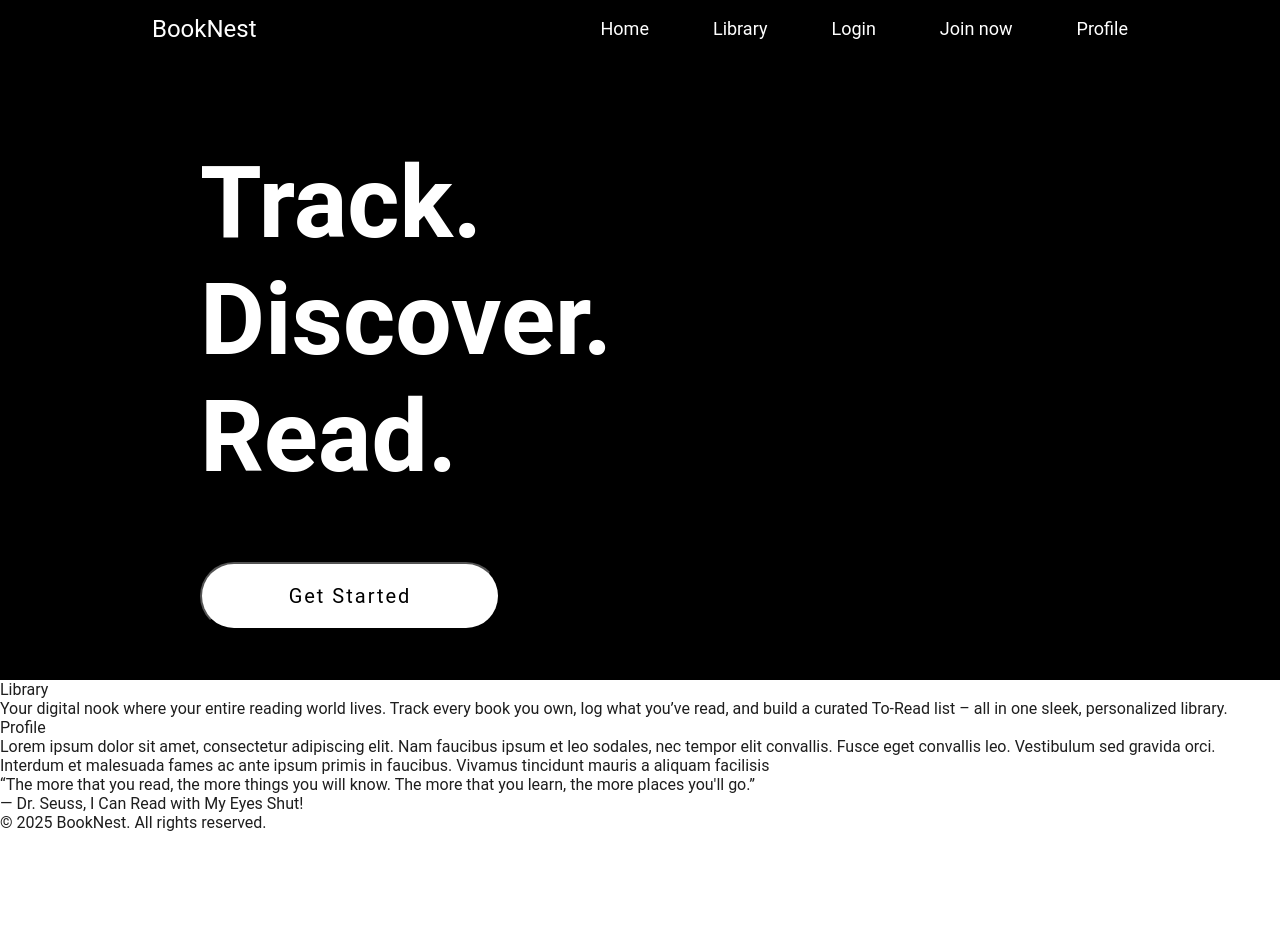
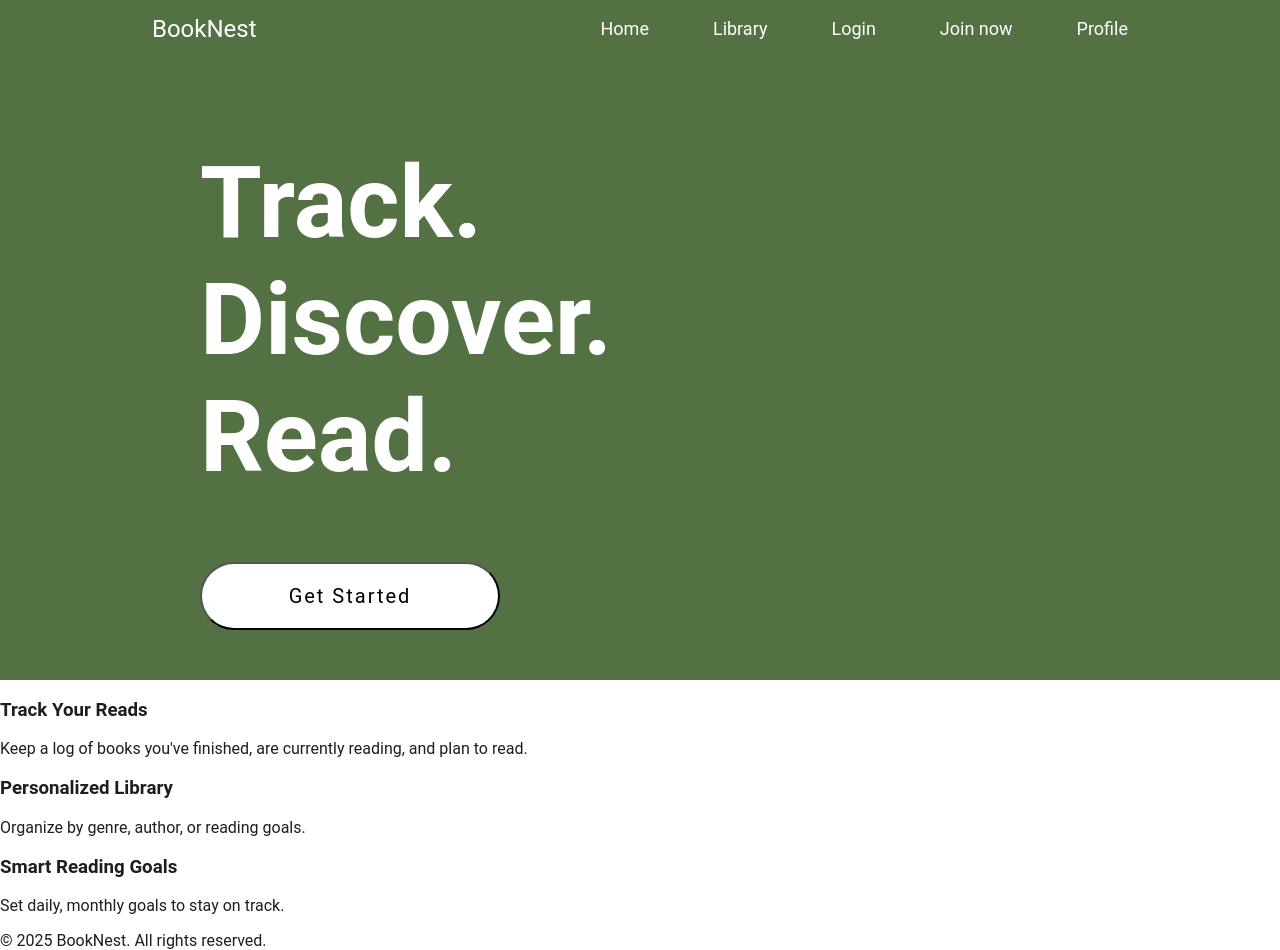
Before and after one commit to bhavana-201/BookNest, a React (Vite) app in the folder BookNest/: page / in a window 1280 px wide. Before the commit the page ends 832 px from the top, so only its background shows below. Built offline with nearby package versions, Linux system fonts and the light colour scheme.

Commit message:
make background changes and add features section(basic ver)

```diff
--- a/BookNest/src/App.jsx
+++ b/BookNest/src/App.jsx
@@ -1,7 +1,9 @@
+import Features from "./Features";
+
 function App(){
   return(
     <>
-      <div className="cont1">
+        <div className="cont1">
               <div className="nav">
                   <div className="title">BookNest</div>
                   <div className ="links">
@@ -18,22 +20,10 @@ function App(){
                   <h1 className="tagline">Track.<br/>Discover.<br/>Read.</h1>
                   <button id="get-started-btn">Get Started</button>
               </div>
-          </div>
-          <div className="cont2">
-              <div className="feature1">
-                  <div className="library">Library</div>
-                  <div className="lib-desc"> Your digital nook where your entire reading world lives. Track every book you own, log what you’ve read, and build a curated To-Read list – all in one sleek, personalized library.</div>
-              </div>
-              <div className="feature2">
-                  <div className="profile">Profile</div>
-                  <div className="pro-desc">Lorem ipsum dolor sit amet, consectetur adipiscing elit. Nam faucibus ipsum et leo sodales, nec tempor elit convallis. Fusce eget convallis leo. Vestibulum sed gravida orci. Interdum et malesuada fames ac ante ipsum primis in faucibus. Vivamus tincidunt mauris a aliquam facilisis</div>
-              </div>
-              </div>
-          <div className="cont3">
-              <div className="quote">“The more that you read, the more things you will know. The more that you learn, the more places you'll go.”</div>
-              <div className="author">― Dr. Seuss, I Can Read with My Eyes Shut!</div>
+        </div>
+        <section className="features-section"><Features/>
+        </section>
 
-          </div>
           <div className="cont5">
               <footer>  &copy; 2025 BookNest. All rights reserved. </footer>
           </div>
--- /dev/null
+++ b/BookNest/src/FeatureCard.jsx
@@ -0,0 +1,10 @@
+function FeatureCard({title, desc}){
+    return(
+        <div className='feature-card'>
+            <h3>{title}</h3>
+            <p>{desc}</p>
+        </div>
+    );
+}
+
+export default FeatureCard;
--- /dev/null
+++ b/BookNest/src/Features.jsx
@@ -0,0 +1,11 @@
+import FeatureCard from "./FeatureCard";
+import { featureData } from "./featureData";
+
+function Features(){
+    const items = featureData.map( (data, index) => (
+        <FeatureCard key={index} title={data.title} desc={data.desc}/>
+    ));
+    return <section className="features-section">{items}</section>;
+}
+
+export default Features;
--- /dev/null
+++ b/BookNest/src/featureData.js
@@ -0,0 +1,14 @@
+export const featureData = [
+    {
+        title : "Track Your Reads",
+        desc : " Keep a log of books you've finished, are currently reading, and plan to read.",
+    },
+    {
+        title: "Personalized Library",
+        desc : "Organize by genre, author, or reading goals.",
+    },
+    {
+        title: "Smart Reading Goals",
+        desc : "Set daily, monthly goals to stay on track.",
+    },
+];
--- a/BookNest/src/index.css
+++ b/BookNest/src/index.css
@@ -40,7 +40,7 @@ body{
     /* background-color: #202954;  rich or navy blue*/
     /* background-color: #2e1e1e;  red leather types*/
     /* background-color: #1e1e1e;  brown*/
-    background-color: black;
+    background-color: #547144;
     color: white;
 }
 .hero-section{
@@ -64,26 +64,6 @@ body{
 }
 
 
-
-
-
-
-
-
-
-
-
-
-
-
-
-
-
-
-
-
-
-
 .hero-img h1{
     position: absolute;
     font-size: 2.5rem;
@@ -92,7 +72,7 @@ body{
     text-shadow: 2px 2px 4px rgba(0,0,0,0.2);
     border-radius: 15px;
     background: rgba(255, 255, 255, 0.15);
-    backdrop-filter: blur(5px);
+    /* backdrop-filter: blur(5px); */
     box-shadow: 0 8px 32px rgba(31, 38, 135, 0.1);
     text-shadow: 1px 1px 3px rgba(0,0,0,0.2);
 }
```
